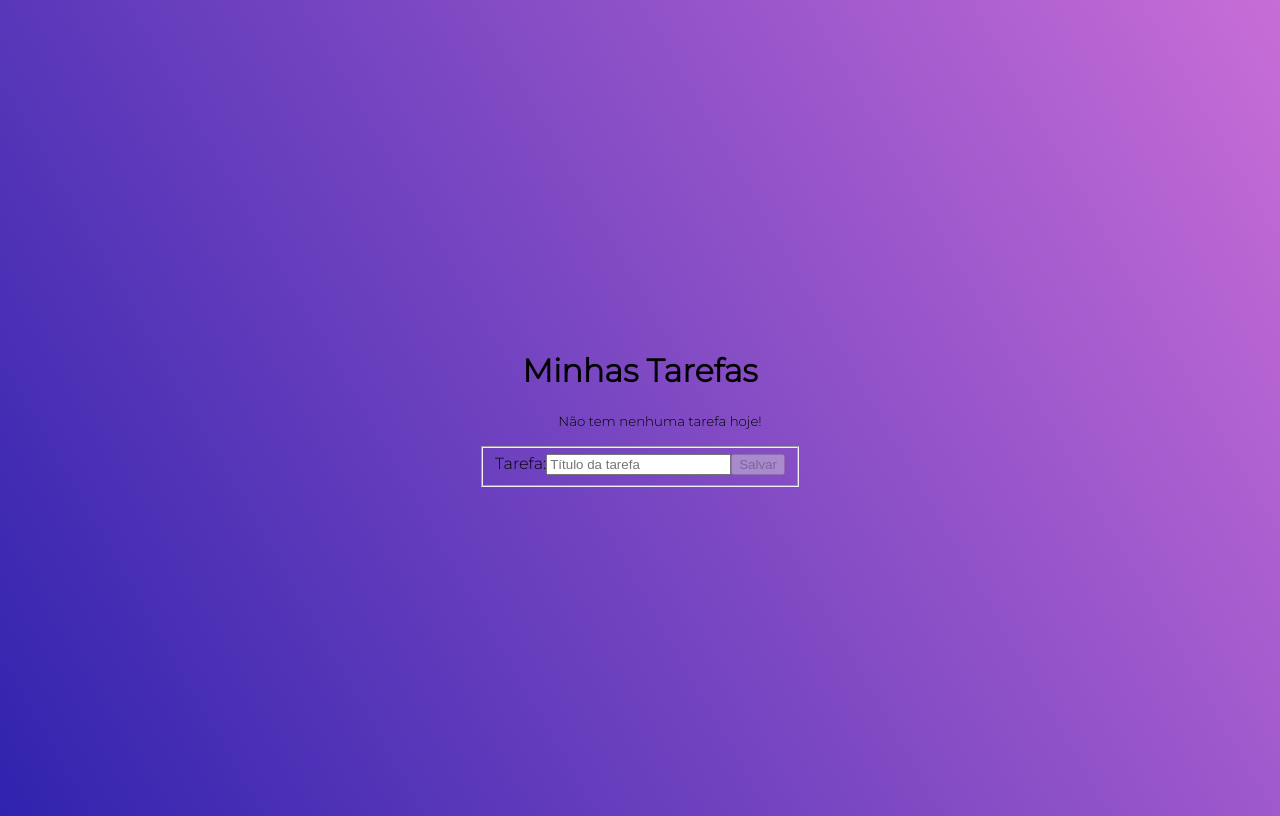
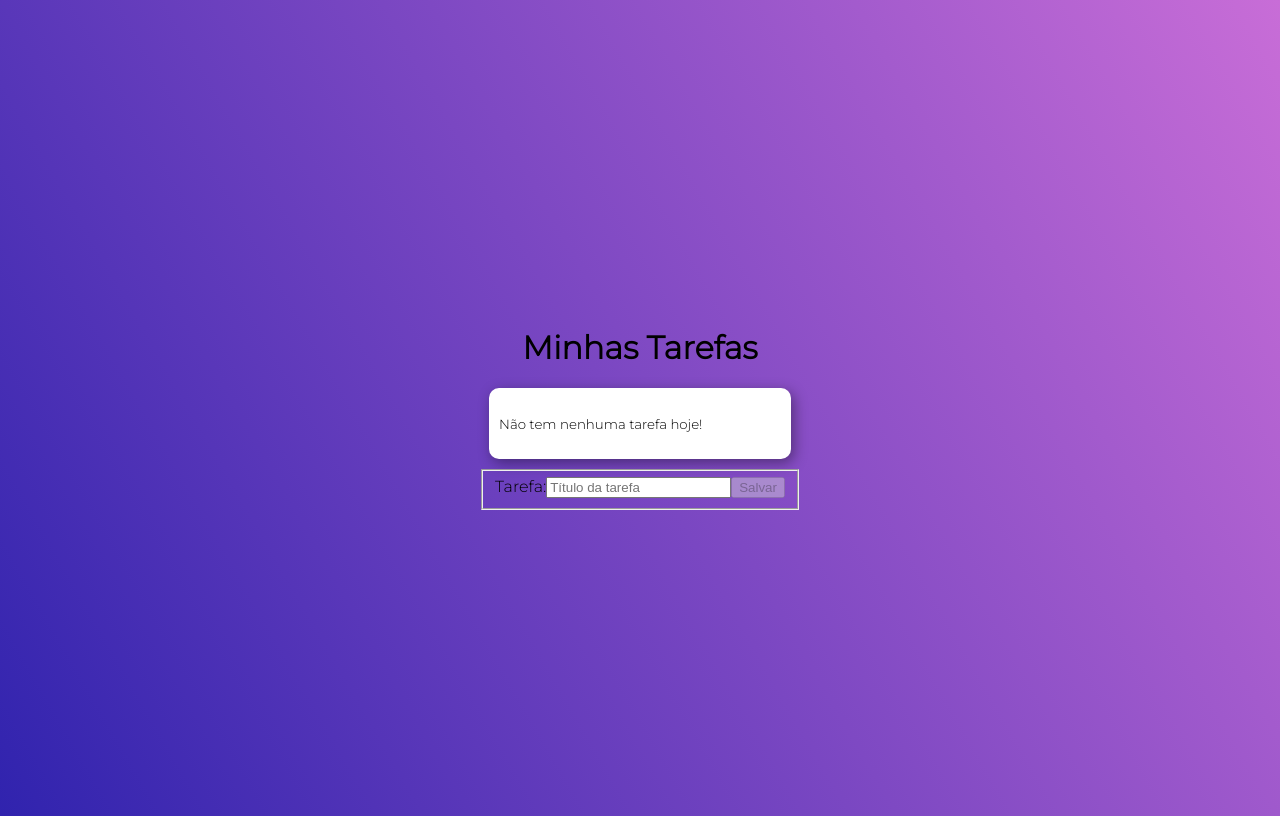
Before and after one commit to moisesduartem/balta-io-7181-angular, an Angular app in the folder todo/: page / in a window 1280 px wide. Built offline with nearby package versions, Linux system fonts and the light colour scheme.

Commit message:
items css

```diff
--- a/todo/src/styles.css
+++ b/todo/src/styles.css
@@ -12,3 +12,39 @@
     background: -webkit-linear-gradient(60deg, #3023ae 0%, #c86dd7 100%);
     background: linear-gradient(60deg, #3023ae 0%, #c86dd7 100%);
 }
+
+li {
+    padding: 15px;
+    margin: 10px;
+    font-size: 1em;
+    font-style: italic;
+    border-bottom: 2px solid rgba(0,0,0,0.2);
+}
+
+li>button {
+    border: none;
+    background-color: #fff;
+    font-size: 1em;
+    float: right;
+    opacity: 0.6;
+    transition: opacity 1s;
+}
+
+li>button:hover {
+    opacity: 1;
+    transition: opacity 1s;
+}
+
+button {
+    cursor: pointer;
+}
+
+ul {
+    text-align: left;
+    margin: 10px;
+    padding: 10px;
+    list-style: none;
+    background: #fff;
+    border-radius: 10px;
+    box-shadow: 3px 4px 14px 0px rgba(0,0,0,0.39);
+}
```
